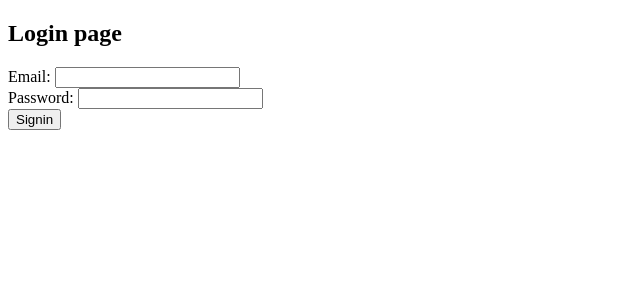
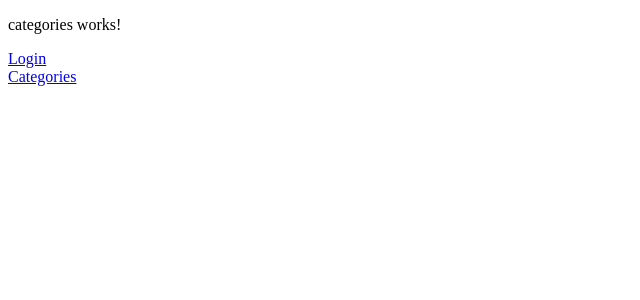
Before and after one commit to akhambir/hackathon-java-apr-18, an Angular app in the folder angular-client/: page /categories in a window 1280 px wide. Shown: the top 300 px of the page, without its empty margins (0-640 px from the left). Built offline with nearby package versions, Linux system fonts and the light colour scheme.

Commit message:
Add new page categories

```diff
--- a/angular-client/src/app/app.component.html
+++ b/angular-client/src/app/app.component.html
@@ -1 +1,3 @@
-<app-login-user></app-login-user>
+<router-outlet></router-outlet>
+<a href="/login">Login</a><br/>
+<a href="/categories">Categories</a>
--- a/angular-client/src/app/app.module.ts
+++ b/angular-client/src/app/app.module.ts
@@ -6,13 +6,25 @@ import { LoginUserComponent } from './login-user/login-user.component';
 import {HttpClientModule} from '@angular/common/http';
 import {FormsModule} from '@angular/forms';
 import {UserService} from './services/user-service';
+import {RouterModule, Routes} from '@angular/router';
+import {CategoriesComponent} from './categories/categories.component';
+
+
+const appRoutes: Routes = [
+  { path: 'categories', component: CategoriesComponent },
+  { path: 'login', component: LoginUserComponent }
+ /* { path: '', component: LoginUserComponent }*/
+];
 
 @NgModule({
   declarations: [
     AppComponent,
-    LoginUserComponent
+    LoginUserComponent,
+    CategoriesComponent
   ],
   imports: [
+    RouterModule.forRoot(appRoutes,
+      {enableTracing: true}),
     HttpClientModule,
     BrowserModule,
     FormsModule
--- /dev/null
+++ b/angular-client/src/app/categories/categories.component.html
@@ -0,0 +1,5 @@
+<base href="/categories">
+
+<p>
+  categories works!
+</p>
--- /dev/null
+++ b/angular-client/src/app/categories/categories.component.ts
@@ -0,0 +1,16 @@
+///<reference path="../../../node_modules/@angular/core/src/metadata/directives.d.ts"/>
+import { Component, OnInit } from '@angular/core';
+
+@Component({
+  selector: 'app-categories',
+  templateUrl: './categories.component.html',
+  styleUrls: ['./categories.component.css']
+})
+export class CategoriesComponent implements OnInit {
+
+  constructor() { }
+
+  ngOnInit() {
+  }
+
+}
```
Also changed, not shown: angular-client/src/app/categories/categories.component.css (added).
